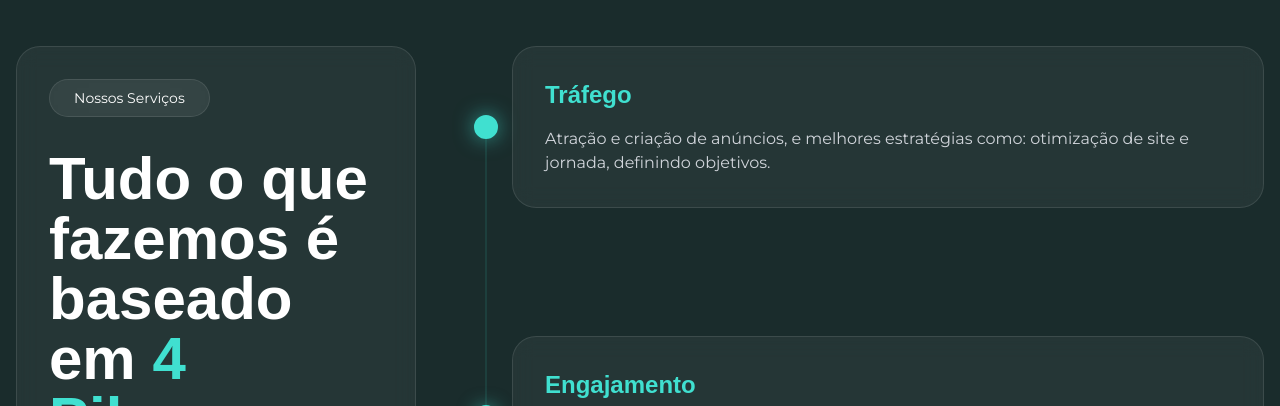
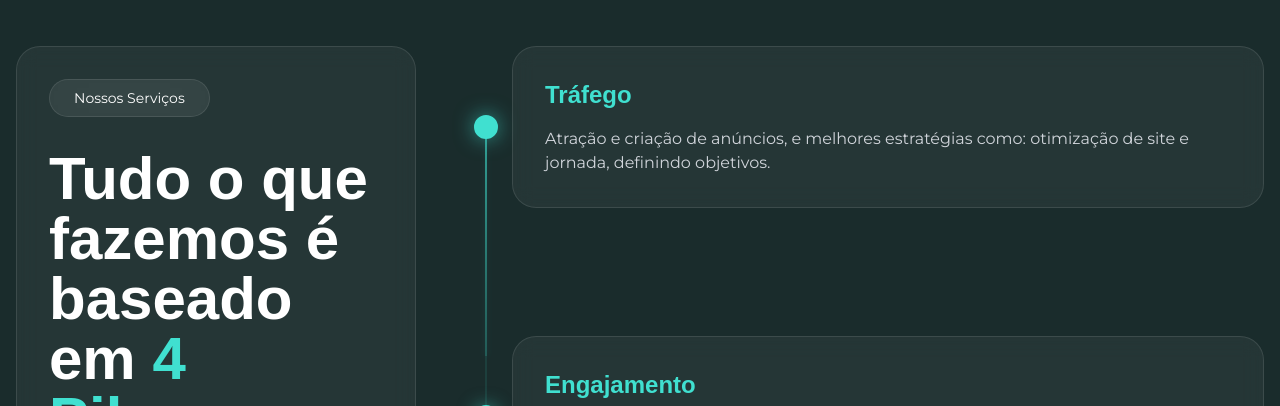
Before and after one commit to gbarbosap7/xtyl-clone, a Next.js app: page / in a window 1280 px wide. Shown: the part 5000-5406 px from the top of the page. Built offline with nearby package versions, Linux system fonts and the light colour scheme.

Commit message:
feat: ajusta linha vertical e adiciona efeito glow na seção de etapas

```diff
--- a/src/components/ServiceSteps.tsx
+++ b/src/components/ServiceSteps.tsx
@@ -98,26 +98,35 @@ const ServiceSteps = () => {
                     className="absolute left-[22px] w-[2px]"
                     style={{
                       top: '50%',
-                      height: `calc(${8 * (steps.length - 1)}rem + 8rem)`,
+                      height: `calc(${8 * (steps.length - 1.5)}rem + 8rem)`, // Reduzindo o comprimento para terminar no meio do último card
                       transform: 'translateX(-50%)'
                     }}
                   >
                     {/* Linha de fundo (não preenchida) */}
                     <div className="absolute inset-0 bg-xtyl-primary/10" />
 
-                    {/* Linha de progresso */}
+                    {/* Linha de progresso com glow */}
                     <motion.div
-                      className="absolute top-0 w-full bg-xtyl-primary"
+                      className="absolute top-0 w-full"
                       style={{
                         height: useTransform(
-                          scrollYProgress,
+                          smoothProgress, // Usando smoothProgress para animação mais suave
                           [0, 0.2, 0.8, 1],
-                          [0, 0.4, 0.9, 1]
+                          ["0%", "40%", "90%", "100%"]
+                        ),
+                        background: "linear-gradient(180deg, #40E0D0 0%, rgba(64, 224, 208, 0.3) 100%)",
+                        boxShadow: useTransform(
+                          smoothProgress,
+                          [0, 1],
+                          [
+                            "0 0 0 rgba(64, 224, 208, 0)",
+                            "0 0 20px rgba(64, 224, 208, 0.6)"
+                          ]
                         ),
                         opacity: useTransform(
-                          scrollYProgress,
+                          smoothProgress,
                           [0, 0.5, 1],
-                          [0.4, 0.6, 0.8]
+                          [0.4, 0.7, 1]
                         )
                       }}
                     />
```
